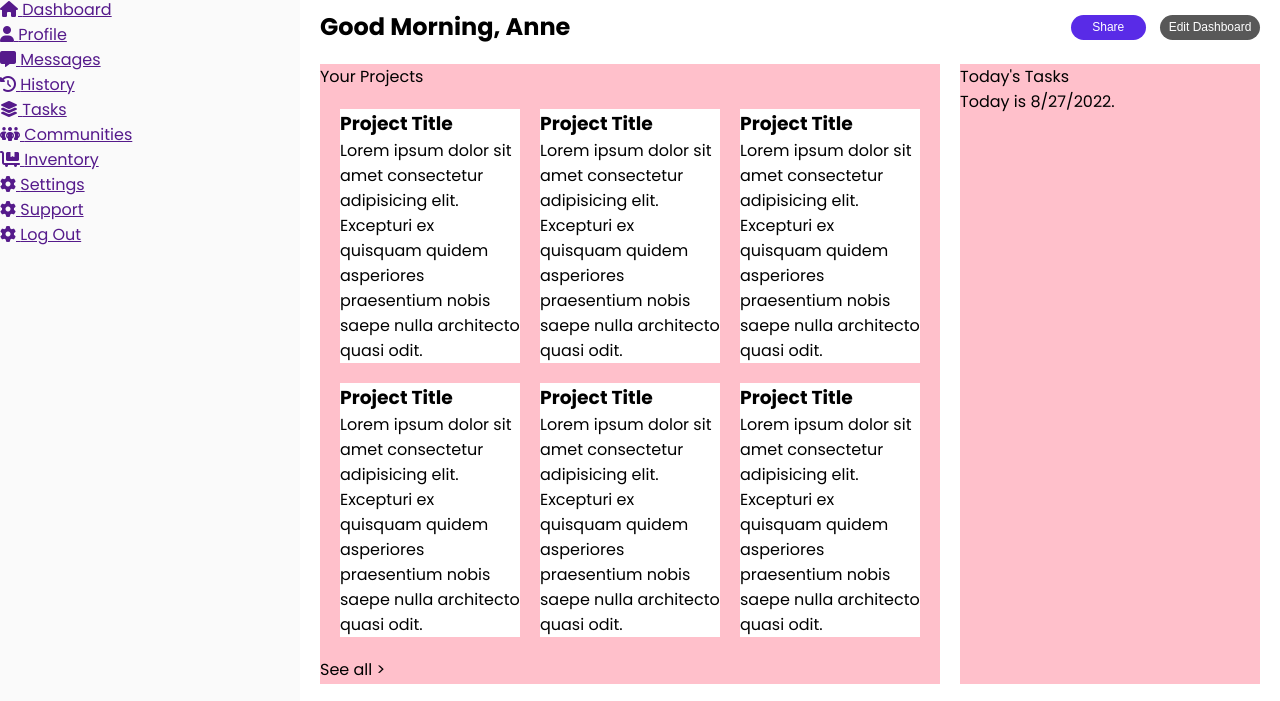
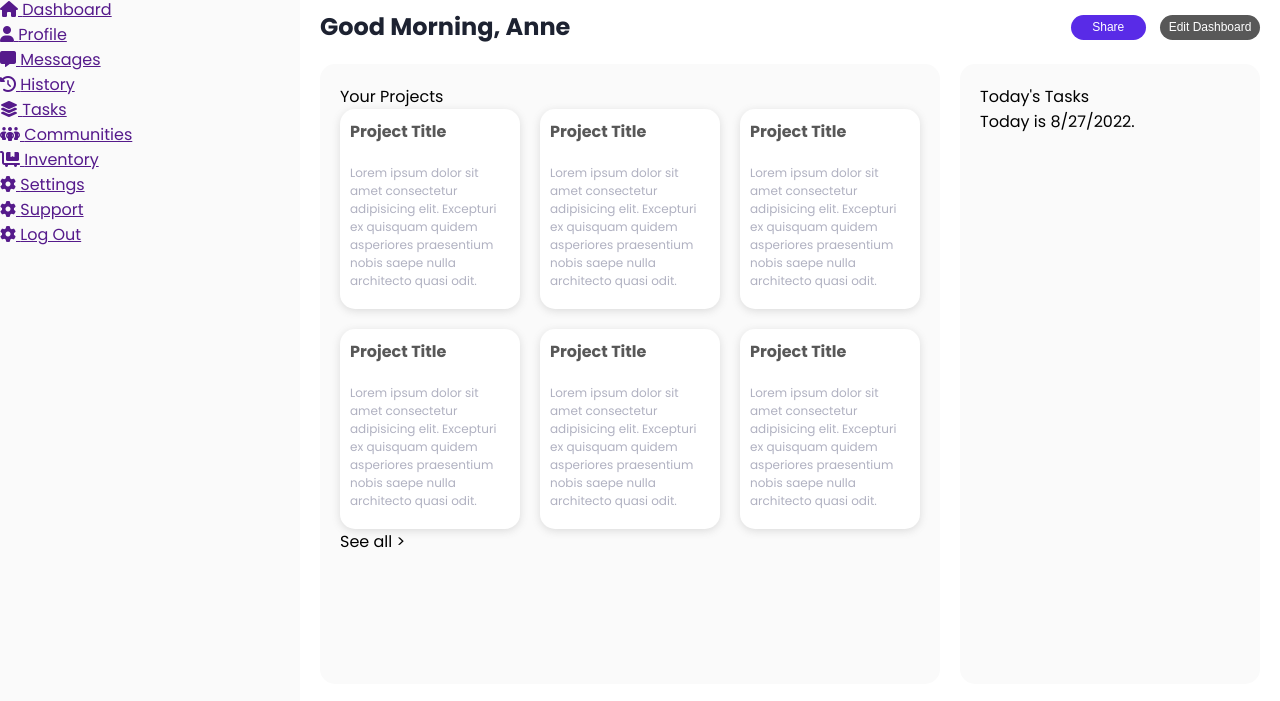
Before and after one commit to johnlombardi389/admin-dashboard-practice, a plain HTML site: page index.html in a window 1280 px wide. Shown: the part 51-752 px from the top of the page. Drawn offline with Linux system fonts and the light colour scheme.

Commit message:
Styled project cards with colors, padding, and box-shadow

```diff
--- a/style.css
+++ b/style.css
@@ -55,6 +55,10 @@ header {
   margin: 20px;
 }
 
+.dashboard-info > h2 {
+  color: var(--color-dark);
+}
+
 .btn  {
   cursor: pointer;
   border: none;
@@ -87,7 +91,9 @@ header {
 }
 
 .section{
-  background-color: pink;
+  padding: 20px;
+  border-radius: 15px;
+  background-color: var(--sidebar-color);
 }
 
 .span-two-col {
@@ -101,12 +107,26 @@ header {
 .project-cards {
   display: grid;
   grid-template-columns: repeat(3, 1fr);
-  grid-auto-rows: minmax(250px, auto);
+  grid-auto-rows: minmax(200px, auto);
   gap: 20px;
-  padding: 20px;
 }
 
 .card {
   color: black;
   background-color: white;
+  padding: 10px;
+  border-radius: 15px;
+  box-shadow: rgba(99, 99, 99, 0.2) 0px 2px 8px 0px;
+  cursor: pointer;
 }
+
+.card > h3 {
+  color: var(--header-color);
+  font-size: 16px;
+  margin-bottom: 20px;
+}
+
+.card > p {
+  color: var(--text-grey);
+  font-size: 12px;
+}
```
